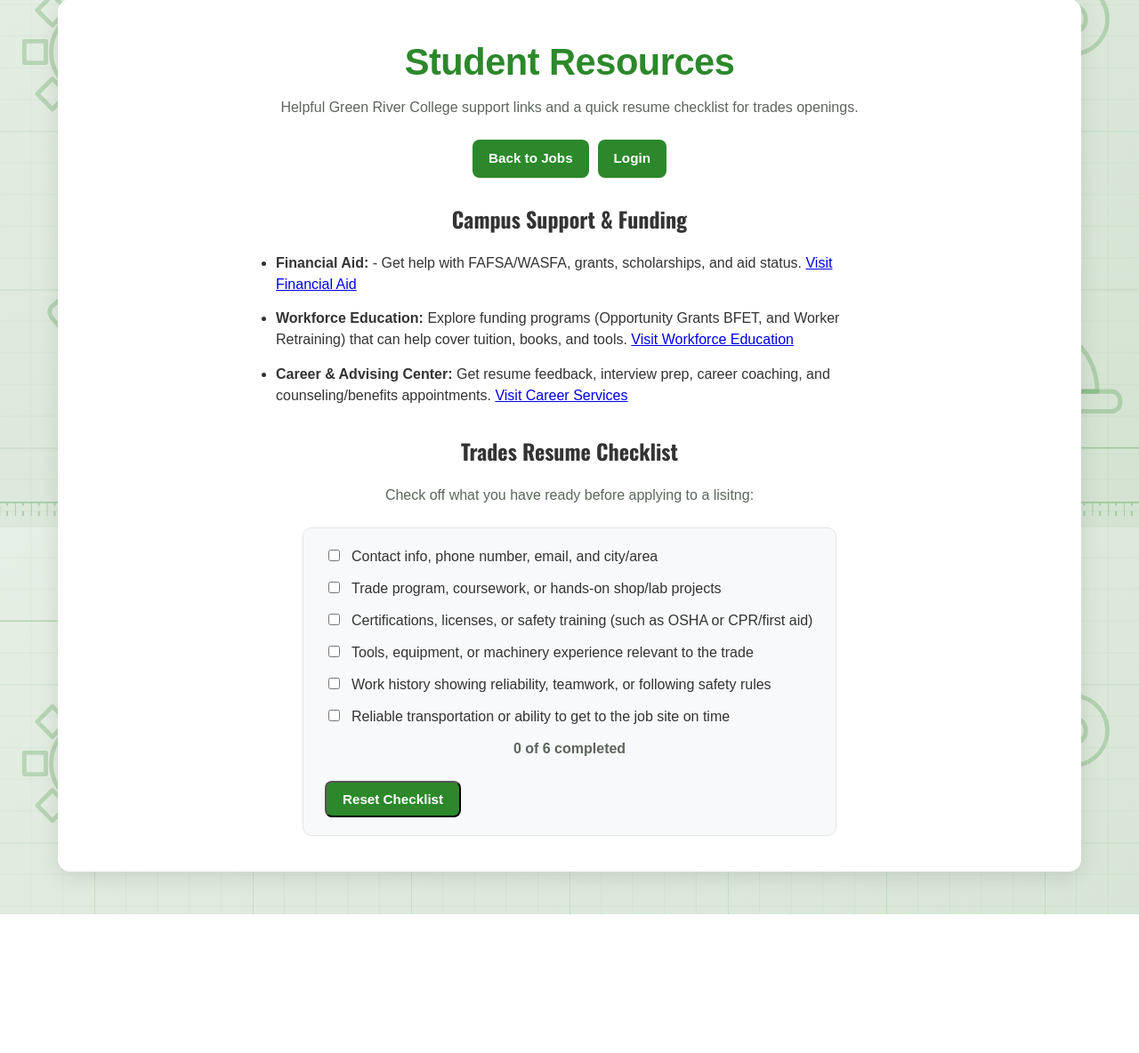
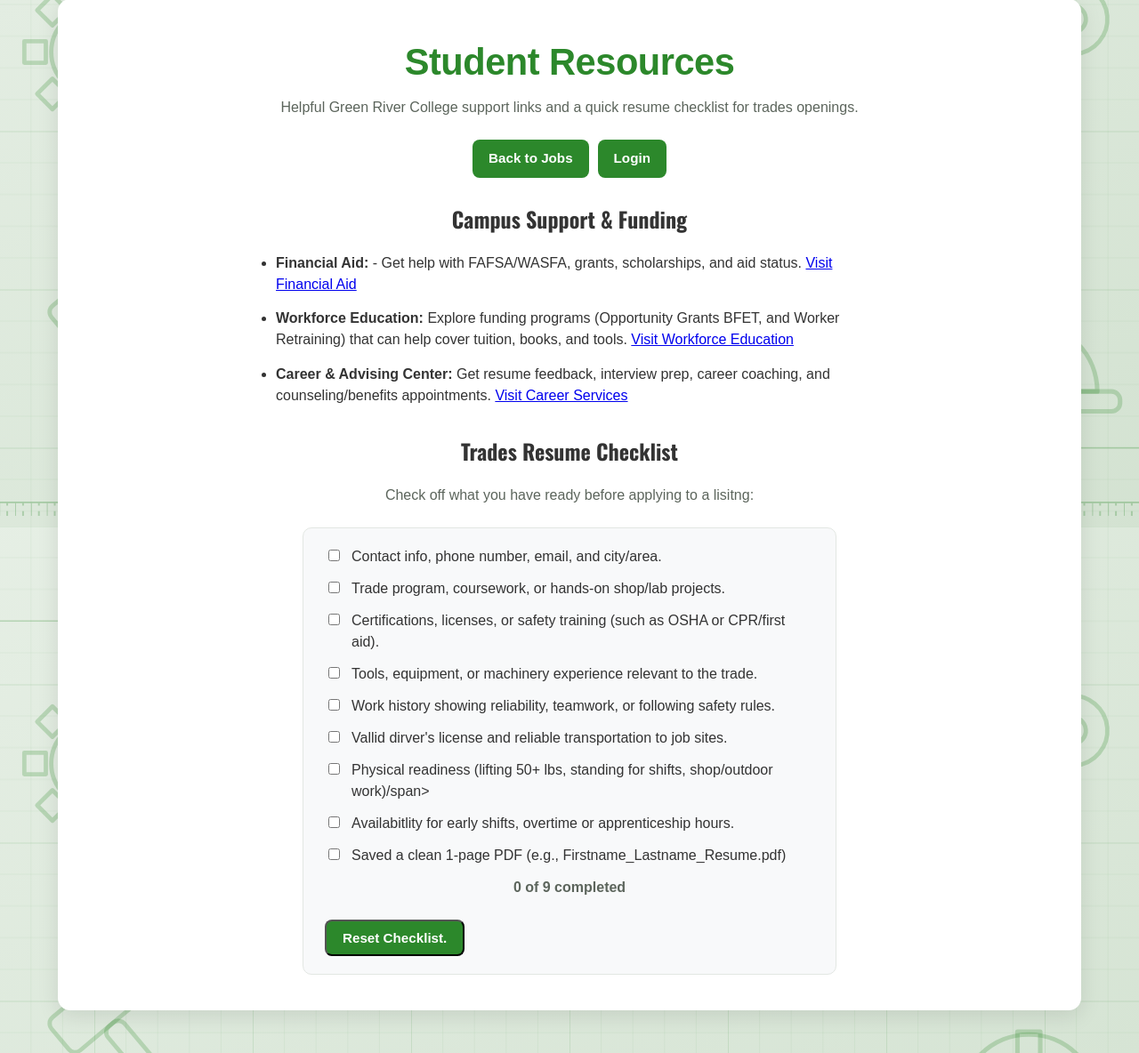
Before and after one commit to The-Arctic-Winter-7/grc-trades-board, a Node server app: page /student-resources in a window 1280 px wide. Shown: the part 208-1392 px from the top of the page at 89% size. Before the commit the page ends 1236 px from the top, so only its background shows below. Run offline with Node 20, Linux system fonts and the light colour scheme.

Commit message:
modified resume checklist

```diff
--- a/views/student-resources.ejs
+++ b/views/student-resources.ejs
@@ -39,31 +39,42 @@
         <div class="checklist-box">
       <label class="checklist-item">
         <input type="checkbox" class="resume-check">
-        <span>Contact info, phone number, email, and city/area</span>
+        <span>Contact info, phone number, email, and city/area.</span>
       </label>
       <label class="checklist-item">
         <input type="checkbox" class="resume-check">
-        <span>Trade program, coursework, or hands-on shop/lab projects</span>
+        <span>Trade program, coursework, or hands-on shop/lab projects.</span>
       </label>
       <label class="checklist-item">
         <input type="checkbox" class="resume-check">
-        <span>Certifications, licenses, or safety training (such as OSHA or CPR/first aid)</span>
+        <span>Certifications, licenses, or safety training (such as OSHA or CPR/first aid).</span>
       </label>
       <label class="checklist-item">
         <input type="checkbox" class="resume-check">
-        <span>Tools, equipment, or machinery experience relevant to the trade</span>
+        <span>Tools, equipment, or machinery experience relevant to the trade.</span>
       </label>
       <label class="checklist-item">
         <input type="checkbox" class="resume-check">
-        <span>Work history showing reliability, teamwork, or following safety rules</span>
+        <span>Work history showing reliability, teamwork, or following safety rules.</span>
       </label>
       <label class="checklist-item">
         <input type="checkbox" class="resume-check">
-        <span>Reliable transportation or ability to get to the job site on time</span>
+        <span>Vallid dirver's license and  reliable transportation to job sites.</span>
       </label>
-
-      <p id="checklistStatus"><strong>0 of 6 completed</strong></p>
-      <button type="button" id="resetChecklistBtn" class="main-button">Reset Checklist</button>
+      <label class ="checklist-item">
+        <input type="checkbox" class="resume-check">
+        <span>Physical readiness (lifting 50+ lbs, standing for shifts, shop/outdoor work)/span>
+      </label>
+      <label class="checklist-item">
+        <input type="checkbox" class="resume-check">
+        <span>Availabitlity for early shifts, overtime or apprenticeship hours.</span>
+      </label>
+      <label class="checklist-item">
+        <input type="checkbox" class="resume-check">
+        <span>Saved a clean 1-page PDF (e.g., Firstname_Lastname_Resume.pdf)</span>
+      </label>
+      <p id="checklistStatus"><strong>0 of 9 completed</strong></p>
+      <button type="button" id="resetChecklistBtn" class="main-button">Reset Checklist.</button>
         </div>
     </div>
 
```
